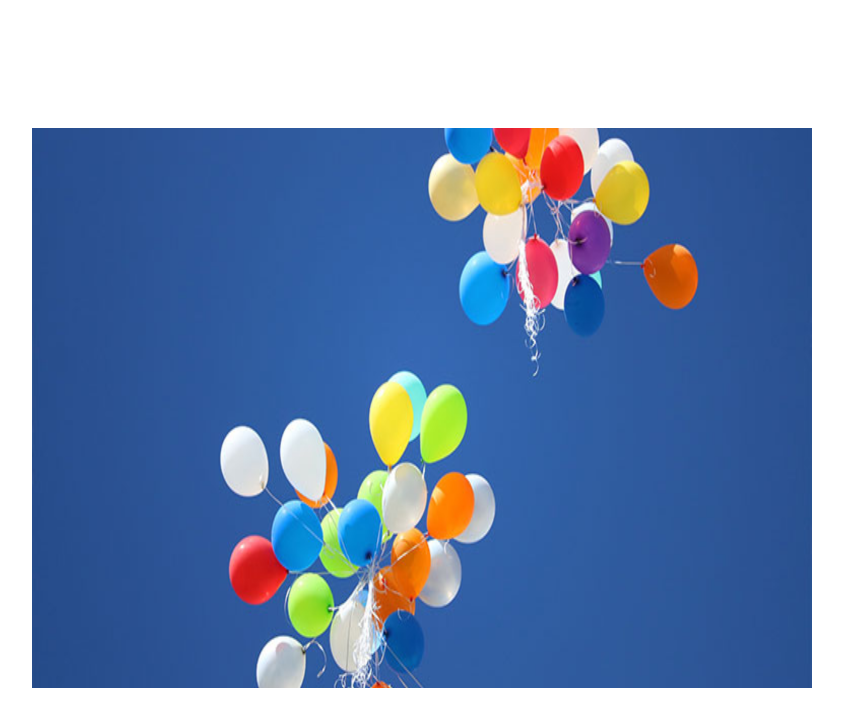
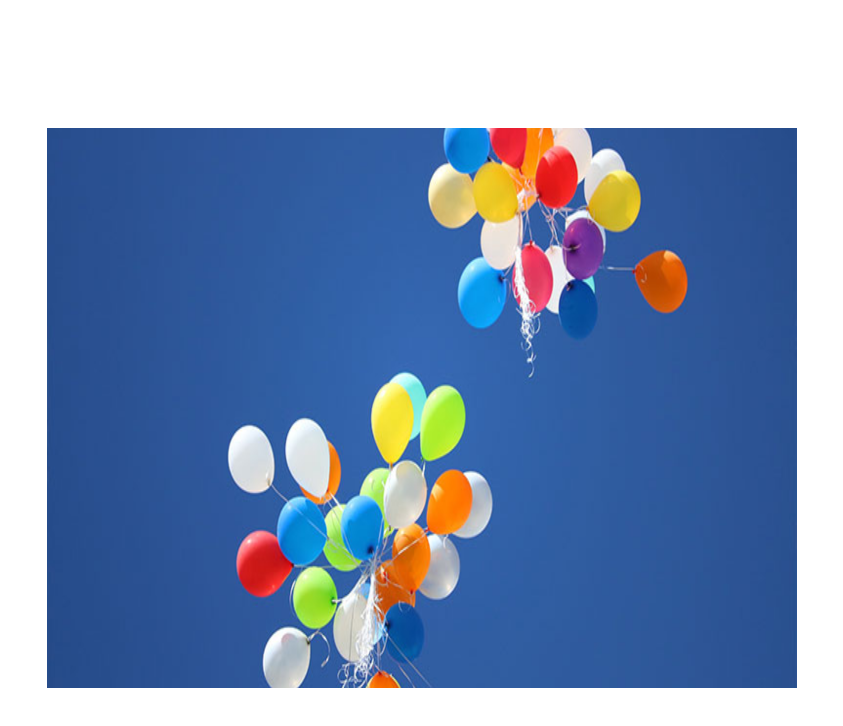
Before and after one commit to Anshulpg/js-transition-between-images, a plain HTML site: page index.html in a window 1280 px wide. Shown: the whole page, without its empty margins (218-1061 px from the left). Drawn offline with nearby package versions, Linux system fonts and the light colour scheme.

Commit message:
Setup dimensions of images

```diff
--- a/style.css
+++ b/style.css
@@ -7,6 +7,6 @@
 .distortion {
     margin: auto;
     align-self: center;
-    width: 780px;
+    width: 750px;
     height: 560px;
 }
```
